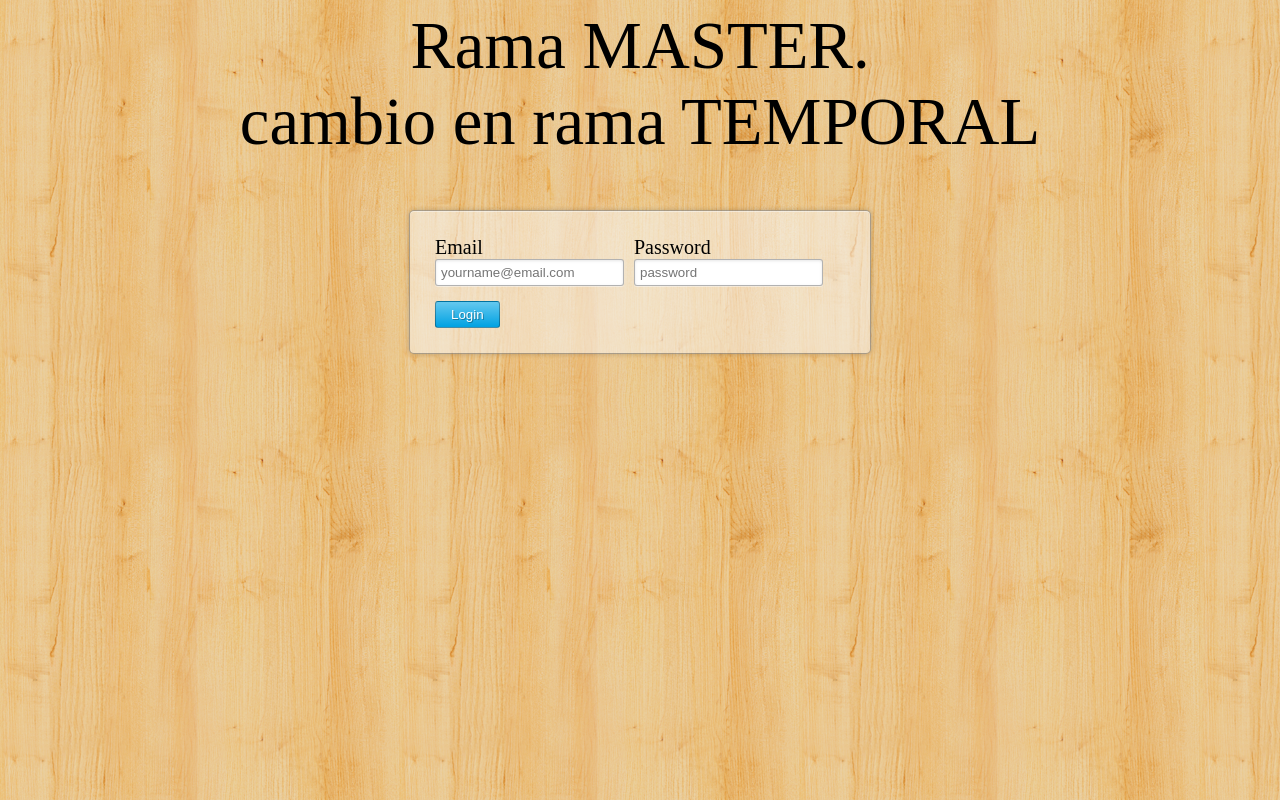
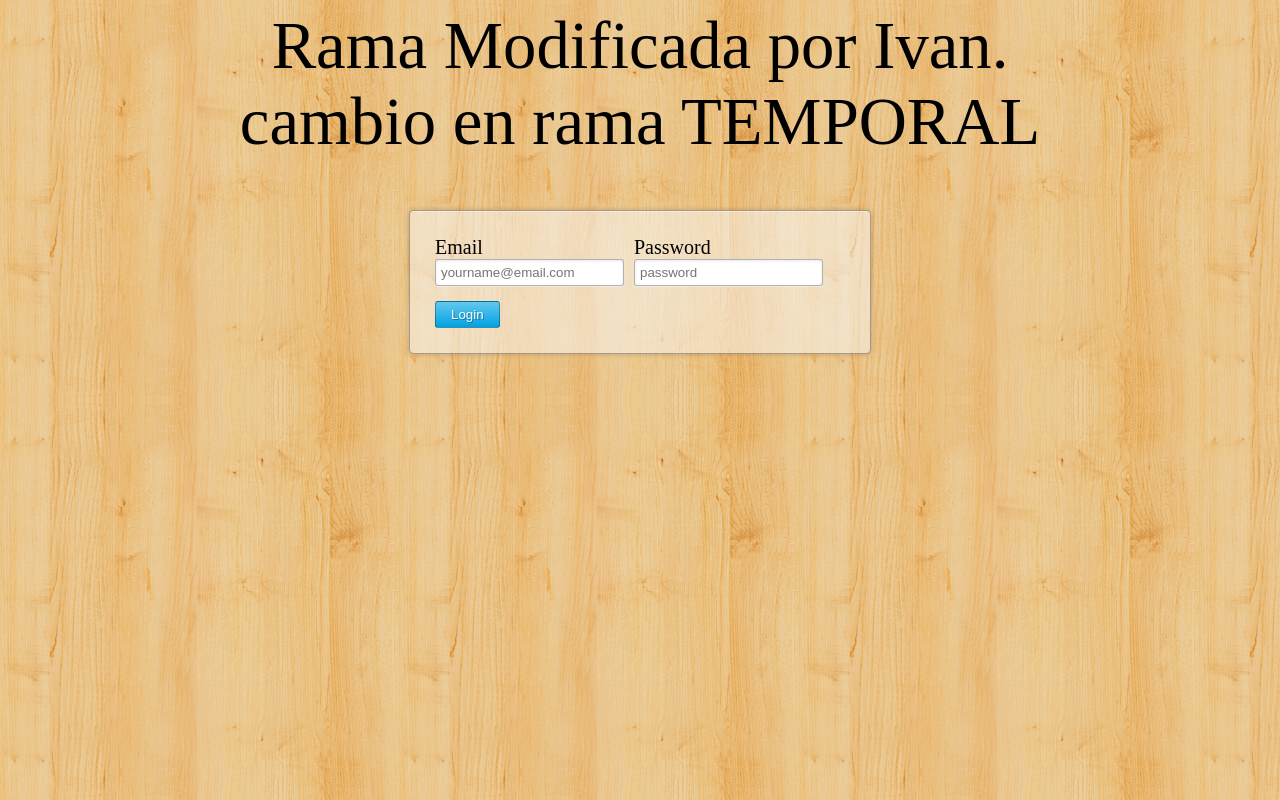
Before and after one commit to Ivanson-Estrada/Testing, a plain HTML site: page index.html in a window 1280 px wide. Drawn offline with Linux system fonts and the light colour scheme.

Commit message:
Modifica Index Ivan

```diff
--- a/index.html
+++ b/index.html
@@ -11,7 +11,7 @@ HTML5 Login Page - Hongkiat.com
 <body>
 
 
-<center>Rama MASTER.</center>
+<center>Rama Modificada por Ivan.</center>
 
 <center>cambio en rama TEMPORAL</center>
 
```
